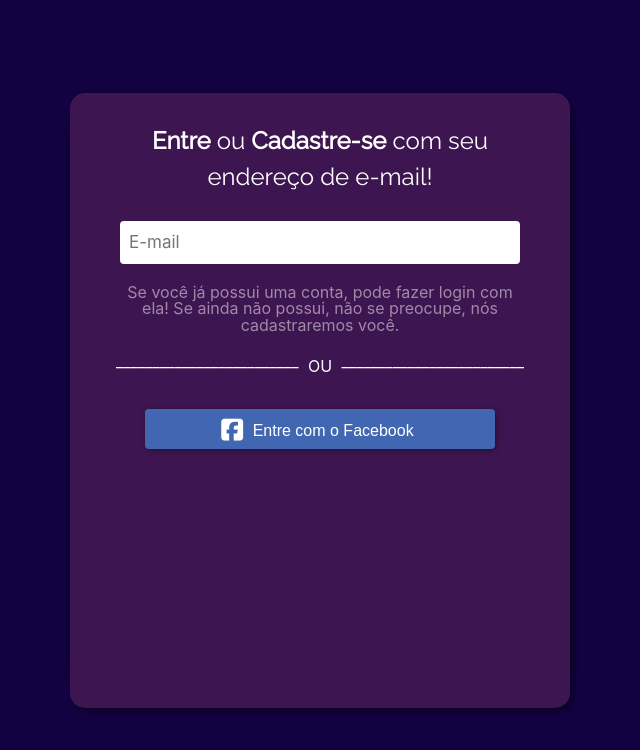
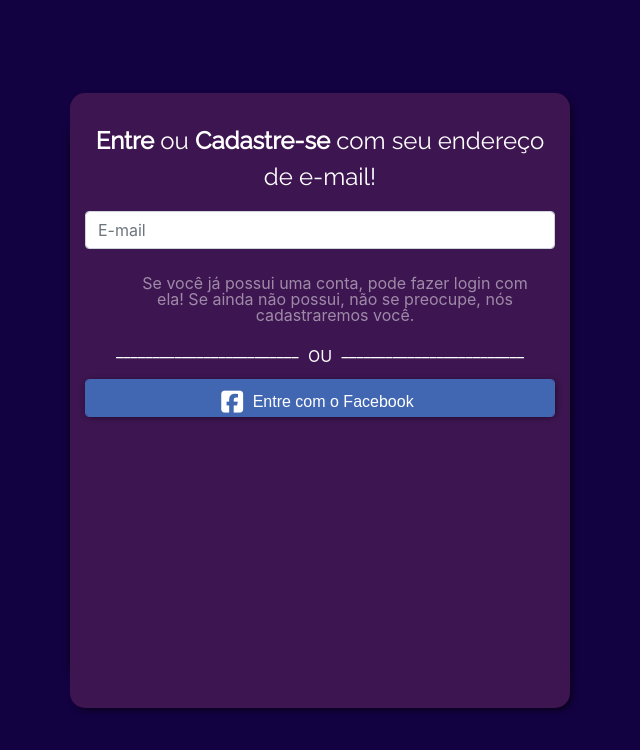
Before and after one commit to vetordev/iPrint, a PHP site: page /login.html in a window 1280 px wide. Shown: the top 750 px of the page, without its empty margins (320-960 px from the left). Run offline with PHP 8.4, Linux system fonts and the light colour scheme; some libraries are stand-ins or nearby versions.

Commit message:
email/init ok

```diff
--- a/login.html
+++ b/login.html
@@ -6,6 +6,7 @@
     <meta http-equiv="X-UA-Compatible" content="ie=edge">
     <link rel="stylesheet" href="https://stackpath.bootstrapcdn.com/bootstrap/4.3.1/css/bootstrap.min.css" integrity="sha384-ggOyR0iXCbMQv3Xipma34MD+dH/1fQ784/j6cY/iJTQUOhcWr7x9JvoRxT2MZw1T" crossorigin="anonymous">
     <link rel="stylesheet" href="style/style.css">
+    <link rel="stylesheet" href="style/styleInput.css">
     <script src="https://kit.fontawesome.com/b1f7af822a.js" crossorigin="anonymous"></script>
     <script src="https://code.jquery.com/jquery-3.4.1.min.js"
     integrity="sha256-CSXorXvZcTkaix6Yvo6HppcZGetbYMGWSFlBw8HfCJo="
@@ -16,30 +17,49 @@
     <div class="container-fluid">
         <div class="child row">
             <form id="form" class="col-sm-6 col-xs-12">
-                <p class="title"> <b>Entre</b> ou <b>Cadastre-se</b> com seu endereço de e-mail!</p>
-                    <input type="text" name="email" id="email" placeholder="E-mail" onkeyup="setTimeout(searchEmail, 1500)" class="required-field field">
+                <div class="title">
+                    <p class="">
+                         <b>Entre</b> ou <b>Cadastre-se</b> com seu endereço de e-mail!
+                    </p>
+                </div>
+                <div class="form-group">
+                    <input type="text" name="email" id="email" placeholder="E-mail" onkeyup="setTimeout(searchEmail, 1500)" class="required-field field form-control">
+                </div>
+                <!-- Arrumar isso -->
+                <div>
                         <img src="img/loading.gif" id="load">
-                    <!-- <i class="far fa-times-circle"></i> -->
+                </div>
+
+
                 <div id="init">
-                    <p class="text-init"> Se você já possui uma conta, pode fazer login com ela! Se ainda não possui, não se preocupe, nós cadastraremos você.</p>
+                    <div class="text-init">
+                        <p class=""> Se você já possui uma conta, pode fazer login com ela! Se ainda não possui, não se preocupe, nós cadastraremos você.</p>
+                    </div>
+                    <div class="container-or">
                         <p>_________________________ <or> OU </or> _________________________</p>
+                    </div>
 
-                        <button id="btn-facebook" class="acol-sm-6 btn-social" value=""><i class="fab fa-facebook-square ico-facebook"></i> Entre com o Facebook </button>
-                        <!-- <button id="btn-google" class="acol-sm-6 btn-social" value=""><img class="fa-google ico-google" src="img/google-icon.png">  Entre com o Google</button> -->
+                    <div class="form-group">
+                        <button id="btn-facebook" class="btn-social form-control" value=""><i class="fab fa-facebook-square ico-facebook"></i> Entre com o Facebook </button>
+                    </div>
+
                 </div>
 
                 <div id="login-screen">
-                    <p class="welcome"> Bem-vindo(a) de volta, <user> Vivi Programmer Designer! </user></p>
+                    <div class="welcome">
+                        <p> Bem-vindo(a) de volta, <user> Vivi Programmer Designer! </user></p>
+                    </div>
+
                     <input type="password" name="password" id="password" placeholder="Senha" class="required-field field"><p></p>
                     <input type="button" id="btn-entrar" value="Entrar" onclick="signIn()">
                 </div>
 
                 <div id="sign-screen">
-                        <p class="welcome"> Hmm... Nós não reconhecemos esse endereço de e-mail. Gostaria de se cadastrar?</p>
+                    <div class="welcome">
+                        <p> Hmm... Nós não reconhecemos esse endereço de e-mail. Gostaria de se cadastrar?</p>
+                    </div>
+                    <div class="container-people">
                         <label>Tipo de pessoa: </label>
-                        <!-- <input type="radio" name="person" id="" checked onclick="radioCheck('fisica')"> Física
-                        <input type="radio" name="person" id="" onclick="radioCheck('juridica')"> Jurídica<br> -->
-
                         <div class="custom-control custom-radio custom-control-inline" id="option">
                                 <input type="radio" id="customRadioInline1" name="person" class="custom-control-input" checked onclick="radioCheck('fisica')">
                                 <label class="custom-control-label" for="customRadioInline1">Física</label>
@@ -48,6 +68,8 @@
                                 <input type="radio" id="customRadioInline2" name="person" class="custom-control-input" onclick="radioCheck('juridica')">
                                 <label class="custom-control-label" for="customRadioInline2">Jurídica</label>
                         </div>
+                    </div>
+
 
                         <div id="form-physical">
                             <input type="text" name="name" id="namePF" placeholder="Nome completo" class="required-field field word-field"><br>
--- a/style/style.css
+++ b/style/style.css
@@ -38,21 +38,7 @@
    justify-content: center;
    align-items: center
 }
-.child form {
-   background-color: #3D1550;
-   height: 615px;
-   border-radius: 15px;
-   z-index: 3;
-   left: calc(50% - 250px);
-   display: flex;
-   flex-direction: column;
-   justify-content: flex-start;
-   align-items: center;
-   text-align: center;
-   -webkit-box-shadow: 3px 3px 7px -2px rgba(0,0,0,0.75);
-   -moz-box-shadow: 3px 3px 7px -2px rgba(0,0,0,0.75);
-   box-shadow: 3px 3px 7px -2px rgba(0,0,0,0.75);
-}
+
 
 .child #slider {
    background-color: #FFFFFF;
@@ -81,25 +67,17 @@ body {
 
 }
 
-.title{
-   padding: 30px 50px 10px 50px;
-   font-size: 24px;
-   font-family: 'Raleway', sans-serif;
-}
 
-input[type = text], input[type = password], input[type = number] {
+/* MUDANÇAS VETOR */
+/* input[type = text], input[type = password], input[type = number] {
    width: 400px;
-   /* background-color: #FFF; */
-   /* border-top: 0;
-   border-left: 0;
-   border-right: 0; */
    border-color: transparent;
    padding: 7px;
    margin-bottom: 10px;
    color: black;
    border-radius: 4px;
    font-size: 17px;
-}
+} */
 
 input {
    outline: none;
@@ -119,35 +97,16 @@ input {
     box-shadow: 0px 0px 3px 1px rgba(255, 77, 1, 1);
     -moz-box-shadow: 0px 0px 3px 1px rgba(255, 77, 1, 1); */
 /* } */
-#init {
-   display: block;
-   flex-direction: column;
-   justify-content: center;
-   align-items: center;
-   text-align: center;
-}
-or {
-   position: relative;
-   top: 5px;
-   padding: 0 5px 0 5px;
-}
+
+
 .text-init {
    padding: 10px 50px 0px 50px;
    color: rgba(255, 255, 255, 0.5);
    line-height: 102%;
    width: 500px;
+   /* MUDANÇAS VETOR */
+   text-align: center;
 }
-/* i {
-   position: relative;
-   top: -35px;
-   right: 0px;
-   padding: 0;
-   margin: 0;
-   text-align: right;
-   font-size: 24px;
-   color: red;
-} */
-
 *{
    outline: none;
 }
@@ -173,15 +132,7 @@ button, [type = button] {
    width: 440px;
    box-shadow: 0 3px 9px 0 rgba(53,109,196,.33);
 }
-.btn-social {
-   -webkit-box-shadow: 1px 1px 7px -2px rgba(0,0,0,0.75);
-   -moz-box-shadow: 1px 1px 7px -2px rgba(0,0,0,0.75);
-   box-shadow: 1px 1px 7px -2px rgba(0,0,0,0.75);
-   border-radius: 4px;
-   outline: none;
-   margin-top: 20px;
-   width: 350px;
-}
+
 .ico-facebook {
    font-size: 25px;
    right: 5px;
@@ -210,12 +161,11 @@ button, [type = button] {
    display: none;
    margin-bottom: -25px;
 }
-#login-screen {
-   display: none;
-}
+
 .welcome {
    padding: 5px 50px 10px 50px;
    color: rgba(255, 255, 255, 0.7);
+   text-align: center;
 }
 #btn-login, #btn-entrar{
    width: 312px;
--- /dev/null
+++ b/style/styleInput.css
@@ -0,0 +1,60 @@
+.title{
+    font-size: 24px;
+    font-family: 'Raleway', sans-serif;
+
+    /*MUDANÇAS VETOR*/
+    text-align: center;
+    /* padding: 30px 50px 10px 50px; */
+}
+.child form {
+    background-color: #3D1550;
+    height: 615px;
+    border-radius: 15px;
+    z-index: 3;
+    left: calc(50% - 250px);
+
+    -webkit-box-shadow: 3px 3px 7px -2px rgba(0,0,0,0.75);
+    -moz-box-shadow: 3px 3px 7px -2px rgba(0,0,0,0.75);
+    box-shadow: 3px 3px 7px -2px rgba(0,0,0,0.75);
+
+    /*MUDANÇAS VETOR*/
+    display: flex;
+    flex-direction: column;
+    justify-content: flex-start;
+    padding-top: 30px;
+    /*align-items: stretch*/
+
+}
+
+#init {
+    display: flex;
+    flex-direction: column;
+
+}
+
+.btn-social {
+   -webkit-box-shadow: 1px 1px 7px -2px rgba(0,0,0,0.75);
+   -moz-box-shadow: 1px 1px 7px -2px rgba(0,0,0,0.75);
+   box-shadow: 1px 1px 7px -2px rgba(0,0,0,0.75);
+   border-radius: 4px;
+   outline: none;
+
+   /* MUDANÇAS VETOR */
+   /* margin-top: 20px; */
+   /* width: 350px;  */
+    color: white;
+    border-color:  #4267b2;
+}
+/* MUDANÇAS VETOR */
+.container-or{
+    text-align: center;
+}
+or {
+    position: relative;
+    top: 5px;
+    padding: 0 5px 0 5px;
+}
+#login-screen {
+    display: none;
+
+}
```
Also changed, not shown: README.md. Lines whose indentation alone changed are shown as unchanged.
